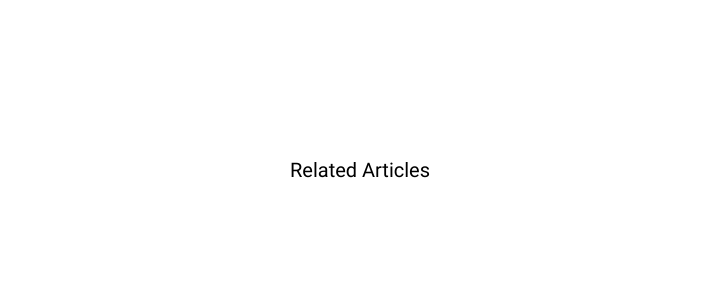
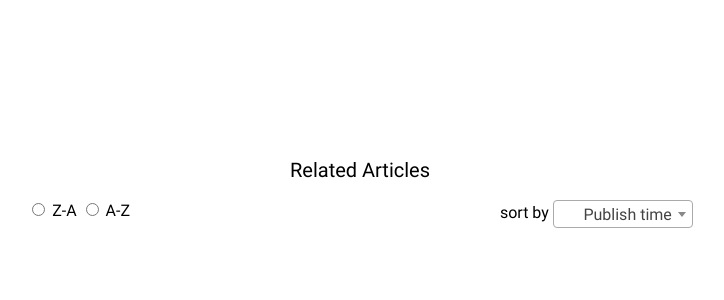
Before and after one commit to irff/iondashboard, a Flask app: template templates/data/index.html in a window 1280 px wide. Shown: the part 454-754 px from the top of the page, without its empty margins (280-1004 px from the left). Run offline with Flask 2, Linux system fonts and the light colour scheme; the template is opened without the code that fills it, so the values that code supplies are empty; some libraries are stand-ins or nearby versions.

Commit message:
add sort news articles

```diff
--- a/static/css/news.css
+++ b/static/css/news.css
@@ -64,7 +64,13 @@
 #related-news #total-articles{
   text-align: center;
   font-size: 14px;
-  margin-bottom: 25px;
+  margin-bottom: 10px;
+}
+
+#related-news #sort-by {
+  margin-bottom: 10px;
+  text-align: right;
+  min-height: 30px;
 }
 
 #related-news #pagination{
--- a/static/js/news.js
+++ b/static/js/news.js
@@ -10,12 +10,12 @@ function show_articles(id){
 	var location = $(par).children(".loc").text();
 	var time = $(par).children(".time").text();
 	var content = $(par).children("input[type='hidden']").val();
-	console.log(title);
-	console.log(author);
-	console.log(provider);
-	console.log(location);
-	console.log(time);
-	console.log(content);
+	// console.log(title);
+	// console.log(author);
+	// console.log(provider);
+	// console.log(location);
+	// console.log(time);
+	// console.log(content);
 	var result = "";
 	result += "<div class='a-t'>"+title + "</div>";
 	result += "<div class='a-a'>"+author + "</div>";
@@ -24,7 +24,6 @@ function show_articles(id){
 	result += "<div class='a-a'>"+location+ "</div>";
 
 	result += "<p style='text-align:justify;color:#424242;'>"+content + "</p><br>";
-
 
 	// $("body").attr("style","opacity:0.5;");
 	modal.open({
@@ -62,17 +61,43 @@ function generate_item(data, id){
 	return result;
 }
 
+function generate_data(media,sort_property,order){
+	var post_data = "";
+	var data_media = localStorage.getItem("medialist").split(",").join('",').split(",").join(',"');
+	var from = $("#list-news").data("from");
+	var size = $("#list-news").data("size");
+	if (media) {
+		post_data = '{"media":["'+ data_media+'"],'+
+		'"keyword":"' +localStorage.getItem("keyword")+'",'+
+		'"begin":"'   +localStorage.getItem("begin")  +' 01:00:00",'+
+		'"end":"'     +localStorage.getItem("end")    +' 01:00:00",'+
+		'"from_page":'+from+','+
+		'"sort_by":"'+sort_property+'",'+
+		'"order":"'+order+'",'+
+		'"page_size":'+size+'}';
+	} else {
+		post_data = '{"keyword":"'+localStorage.getItem("keyword")+'",'+
+		'"begin":"'   +localStorage.getItem("begin")+' 01:00:00",'+
+		'"end":"'     +localStorage.getItem("end")+' 01:00:00",'+
+		'"from_page":'+from+','+
+		'"sort_by":"'+sort_property+'",'+
+		'"order":"'+order+'",'+
+		'"page_size":'+size+'}';
+	}
+	return post_data;
+}
+
 function get_news(){
+	$("#sort-property").select2({
+		width : "140px"
+	});
 	var from = $("#list-news").data("from");
 	var size = $("#list-news").data("size");
 	var data_media = localStorage.getItem("medialist").split(",").join('",').split(",").join(',"');
-	var post_data = "";
+	var sorted_by = $("#sort-property").val();
+	var sorted_order = $("input[name=order]:checked").val();
+	var post_data = generate_data(data_media == null ? false:true,sorted_by,sorted_order);
     template.html('<img style="" src="/static/img/loader.gif" />');
-	if (data_media) {
-		post_data = '{"media":["'+ data_media+'"],"keyword":"'+localStorage.getItem("keyword")+'","begin":"'+localStorage.getItem("begin")+' 01:00:00","end":"'+localStorage.getItem("end")+' 01:00:00","from_page":'+from+',"page_size":'+size+'}';
-	} else {
-		post_data = '{"keyword":"'+localStorage.getItem("keyword")+'","begin":"'+localStorage.getItem("begin")+' 01:00:00","end":"'+localStorage.getItem("end")+' 01:00:00","from_page":'+from+',"page_size":'+size+'}';
-	}
 	$.ajax({
 	    type: 'POST',
 	    // make sure you respect the same origin policy with this url:
--- a/templates/data/layout.html
+++ b/templates/data/layout.html
@@ -119,6 +119,20 @@
     <div id="related-news">
         <h1>Related Articles</h1>
         <div id="total-articles"></div>
+        <div id="sort-by">
+            <div style="float:left;">
+                <input name="order" type="radio" value="desc"  onchange="get_news()"> Z-A
+                <input name="order" type="radio" value="asc"  onchange="get_news()"> A-Z
+            </div>
+            <div  style="float:right;">
+                sort by
+                <select id="sort-property" onchange="get_news()">
+                    <option value="publish">Publish time</option>
+                    <option value="timestamp">Crawled time</option>
+                    <option value="title">Article's title</option>
+                </select>
+            </div>
+        </div>
         <input id="list-news" type="hidden" data-from="0" data-size="10">
         <ul>
 
```
